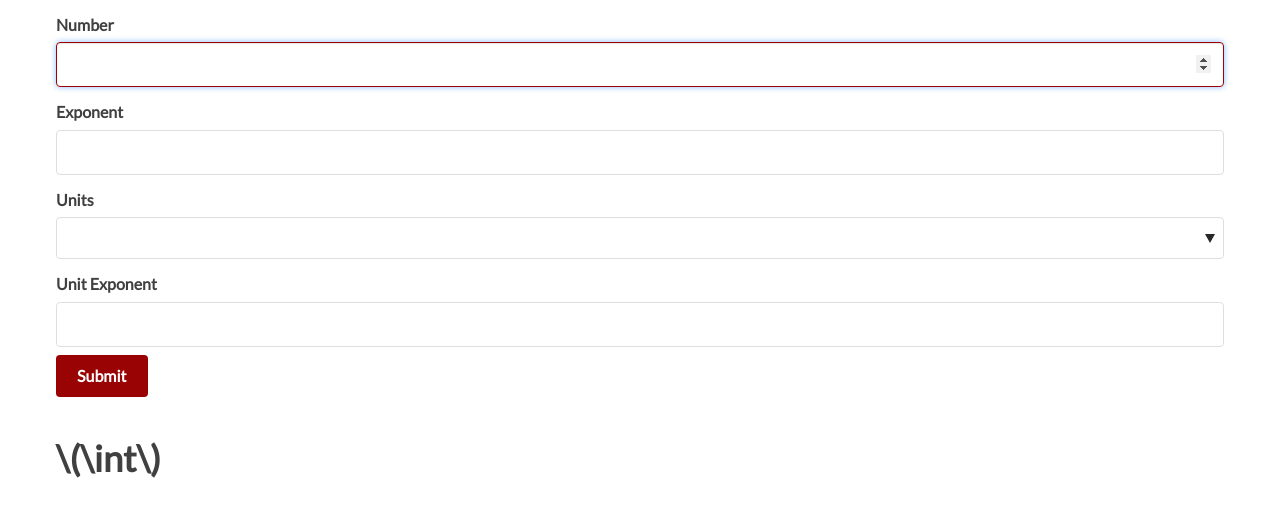
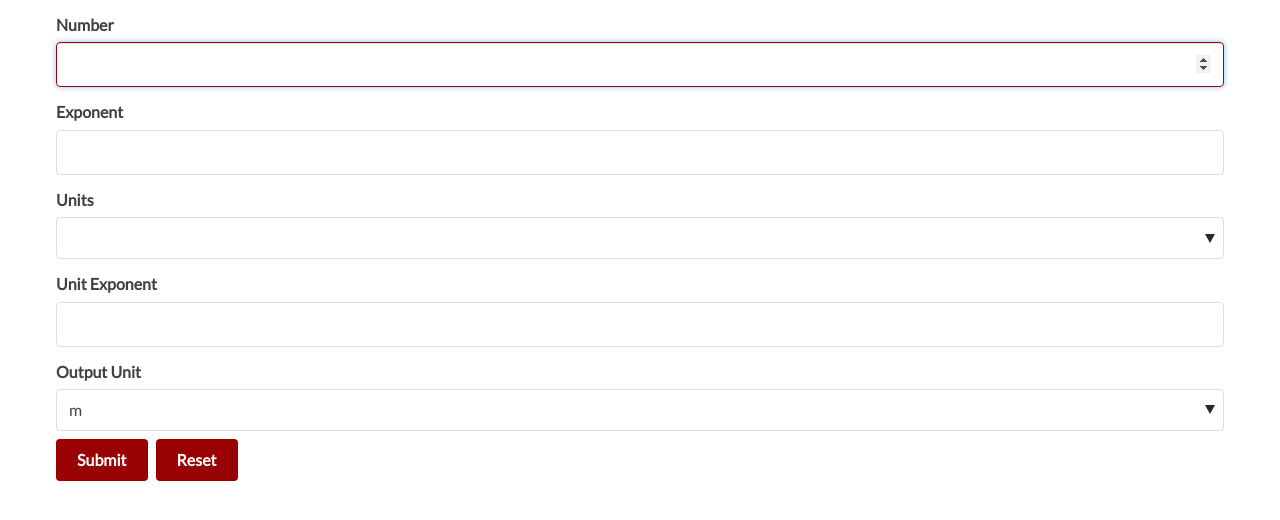
Before and after one commit to garrett361/natural-units, a React (Create React App) app: page / in a window 1280 px wide. Shown: the top 520 px of the page. Built offline with nearby package versions, Linux system fonts and the light colour scheme.

Commit message:
Automating input to output conversion/latex. Need output units conversion function

```diff
--- a/src/App.js
+++ b/src/App.js
@@ -24,29 +24,48 @@ let unitsSet = [
 ];
 
 
+let initialState = {
+  input: [],
+  outputUnit: 'm',
+};
 
 class App extends Component {
 
-  state = {
-    input: [],
-  };
+  state = initialState;
 
   // Code for handling the submit button and appending new data to input list
 
-  handleSubmit = x => {
-    this.setState({ input: [...this.state.input, x] })
-  }
+  handleSubmit = (x) => {
+    this.setState({ input: [...this.state.input, x] });
+  };
+
+  handleReset = () => {
+    this.setState(initialState);
+  };
+
+  handleOutputUnitChange = (event) => {
+    let { value } = event.target
+    this.setState({ outputUnit: value });
+    console.log(value);
+  };
 
 
   render() {
 
-    let { input } = this.state;
+    let { input, outputUnit } = this.state;
 
     return (
 
       <div className="container">
-        <InputForm handleSubmit={this.handleSubmit} unitsSet={unitsSet} />
-        <OutputTable input={input} unitsSet={unitsSet} />
+        <InputForm
+          handleSubmit={this.handleSubmit
+          } handleReset={this.handleReset}
+          handleOutputUnitChange={this.handleOutputUnitChange}
+          unitsSet={unitsSet} />
+        <OutputTable
+          input={input}
+          unitsSet={unitsSet}
+          outputUnit={outputUnit} />
       </div>
     )
   }
--- a/src/InputForm.js
+++ b/src/InputForm.js
@@ -32,8 +32,8 @@ class InputForm extends Component {
   handleUnitsChange = event => {
     let { value } = event.target
     // find which  unit was selected
-    let unitsIndex=R.findIndex(R.propEq('units', value))(this.props.unitsSet);
-    let chosenUnit=this.props.unitsSet[unitsIndex]
+    let unitsIndex = R.findIndex(R.propEq('units', value))(this.props.unitsSet);
+    let chosenUnit = this.props.unitsSet[unitsIndex]
     this.setState({
       units: chosenUnit.units,
       meterExponent: chosenUnit.meterExponent,
@@ -44,13 +44,12 @@ class InputForm extends Component {
 
   render() {
 
-    let { number, numberExponent, unitsExponent, units } = this.state;
-    let { handleSubmit, unitsSet } = this.props;
+    let { units } = this.state;
+    let { handleSubmit, handleReset, handleOutputUnitChange, unitsSet, outputUnit } = this.props;
 
 
     // Units options
     let unitsFill = R.map((x) => { return (<option key={x.units} value={x.units}>{x.units}</option>) }, unitsSet);
-
 
 
     return (
@@ -95,6 +94,16 @@ class InputForm extends Component {
             onChange={this.handleChange}
           />
 
+
+          <label>Output Unit </label>
+          <select
+            name="outputUnit"
+            id="outputUnit"
+            value={outputUnit ? outputUnit : undefined}
+            onChange={handleOutputUnitChange}
+          >
+            {unitsFill}
+          </select>
         </form>
 
         <input
@@ -103,6 +112,13 @@ class InputForm extends Component {
           onClick={() => handleSubmit(
             this.state
           )}
+        />
+        <input
+          type="button"
+          value="Reset"
+          onClick={() => {
+            handleReset();
+          }}
         />
 
 
--- a/src/OutputTable.js
+++ b/src/OutputTable.js
@@ -7,6 +7,71 @@ import * as R from 'ramda';
 import 'katex/dist/katex.min.css';
 import { InlineMath, BlockMath } from 'react-katex';
 
+// Create a fuction to separate exponential notation numbers into a prefactor and an exponent
+let exponentSeparate = (x) => {
+  let regexpDigit = /[e]/;
+  let result = {};
+  result.number = x.slice(0, regexpDigit.exec(x).index);
+  result.numberExponent = x.slice(regexpDigit.exec(x).index + 1, x.length);
+  return ([Number(result.number).toPrecision(3), Number(result.numberExponent)]);
+};
+
+// Standardized latex output
+let LatexOutput = (props) => {
+  let { number, numberExponent, units, unitsExponent } = props;
+  if (unitsExponent !== 0) {
+    return (
+      <InlineMath>
+        {number + '\\times 10^{' + numberExponent + '} \\  \\mathrm{' + units + '} ^{' + unitsExponent + '}'}
+      </InlineMath>
+    );
+  } else {
+    return (
+      <InlineMath>
+        {number + '\\times 10^{' + numberExponent + '} '}
+      </InlineMath>
+    );
+  }
+};
+
+// Standardized factored latex output
+
+let LatexOutputFactored = (props) => {
+  let { number, numberExponent, units, unitsExponent } = props;
+  return (
+    <InlineMath>
+      {' \\left (' + number + '\\times 10^{' + numberExponent + '} \\  \\mathrm{' + units + '} \\right) ^{' + unitsExponent + '}'}
+    </InlineMath>
+  );
+};
+
+// Multiplying together all meters values input array and turning into a single number, exponent pair
+let meterValues = (array) => {
+  let output = {};
+  output.numberTotal = R.reduce((a, b) => { return ((b.number * (10 ** (b.numberExponent)) * Math.pow(b.meterValue, b.meterExponent)) * a) }, 1, array).toExponential()
+  output.number = exponentSeparate(output.numberTotal)[0];
+  output.numberExponent = exponentSeparate(output.numberTotal)[1];
+  output.meterExponent = R.reduce((a, b) => { return (b.unitsExponent * b.meterExponent + a) }, 0, array);
+  return (
+    output
+  );
+};
+// Same as above, but factorizing
+let meterValuesFactored = (array) => {
+  let output = {};
+  output.numberTotal = R.reduce((a, b) => { return ((b.number * (10 ** (b.numberExponent)) * Math.pow(b.meterValue, b.meterExponent)) * a) }, 1, array).toExponential()
+  output.meterExponent = R.reduce((a, b) => { return (b.unitsExponent * b.meterExponent + a) }, 0, array);
+  if (output.meterExponent) {
+    output.root = Math.pow(output.numberTotal, 1 / output.meterExponent).toExponential();
+    output.rootNumber = exponentSeparate(output.root)[0];
+    output.rootNumberExponent = exponentSeparate(output.root)[1];
+    return (
+      output
+    );
+  } else {
+    return (output)
+  };
+};
 
 let OutputTable = (props) => {
 
@@ -19,43 +84,51 @@ let OutputTable = (props) => {
   let inputFill = input.map((x, i) => {
     return (
       <li key={i}>
-        <InlineMath>
-          {x.number + '\\times 10^{' + x.numberExponent + '} \\  \\mathrm{' + x.units + '} ^{' + x.unitsExponent + '}'}
-        </InlineMath>
+        <LatexOutput
+          number={x.number}
+          numberExponent={x.numberExponent}
+          units={x.units}
+          unitsExponent={x.unitsExponent} />
       </li>
     )
   });
 
-  // Combine all inputs into a single meters value
-  // need some RegExp code to separate out exponential notation
-  let regexpDigit = /[e]/;
-  let output = {};
-  if (input[0]) {
-    output.numberTotal = R.reduce((a, b) => { return ((b.number * (10 ** (b.numberExponent)) * Math.pow(b.meterValue, b.meterExponent)) * a) }, 1, input).toExponential()
-    console.log(output.numberTotal);
-    output.number = output.numberTotal.slice(0, regexpDigit.exec(output.numberTotal).index);
-    output.numberExponent = output.numberTotal.slice(regexpDigit.exec(output.numberTotal).index + 1, output.numberTotal.length);
-    // output.numberTotalExponent = R.reduce(R.add, 0, R.pluck('numberExponent', input));
-    output.meterExponent = R.reduce((a, b) => { return (b.unitsExponent * b.meterExponent + a) }, 0, input)
-    output.root = Math.pow(output.numberTotal, 1 / output.meterExponent).toExponential();
-    output.rootNumber=output.root.slice(0, regexpDigit.exec(output.root).index);
-    output.rootNumberExponent=output.root.slice(regexpDigit.exec(output.root).index + 1, output.root.length);
-  };
-
-
   return (
     <div>
-      <ul>
-        {inputFill}
-      </ul>
-      <h1>\(\int\)</h1>
-      <h2>{input[0] && output.value}</h2>
       {input[0]
         &&
         <div>
-          <InlineMath>
-            {Math.pow(output.number, 1).toPrecision(3) + '\\times 10^{' + output.numberExponent + '} \\mathrm{m}' + '^{' + output.meterExponent + '}=' + '(' + Math.pow(output.rootNumber,1).toPrecision(3) + '\\times 10^{' + output.rootNumberExponent + '} \\mathrm{m})^{' + output.meterExponent + '}'}
-          </InlineMath>
+          <h3>
+            Input
+           </h3>
+          <ul>
+            {inputFill}
+          </ul>
+          <h3>
+            Output
+           </h3>
+          <LatexOutput
+            number={meterValues(input).number}
+            numberExponent={meterValues(input).numberExponent}
+            units={'m'}
+            unitsExponent={meterValues(input).meterExponent}
+          />
+
+          {meterValuesFactored(input).meterExponent !== 0
+            &&
+            <span>
+              <InlineMath>
+                =
+              </InlineMath>
+              <LatexOutputFactored
+                number={meterValuesFactored(input).rootNumber}
+                numberExponent={meterValuesFactored(input).rootNumberExponent}
+                units={'m'}
+                unitsExponent={meterValuesFactored(input).meterExponent}
+              />
+            </span>
+          }
+
         </div>
       }
     </div>
```
